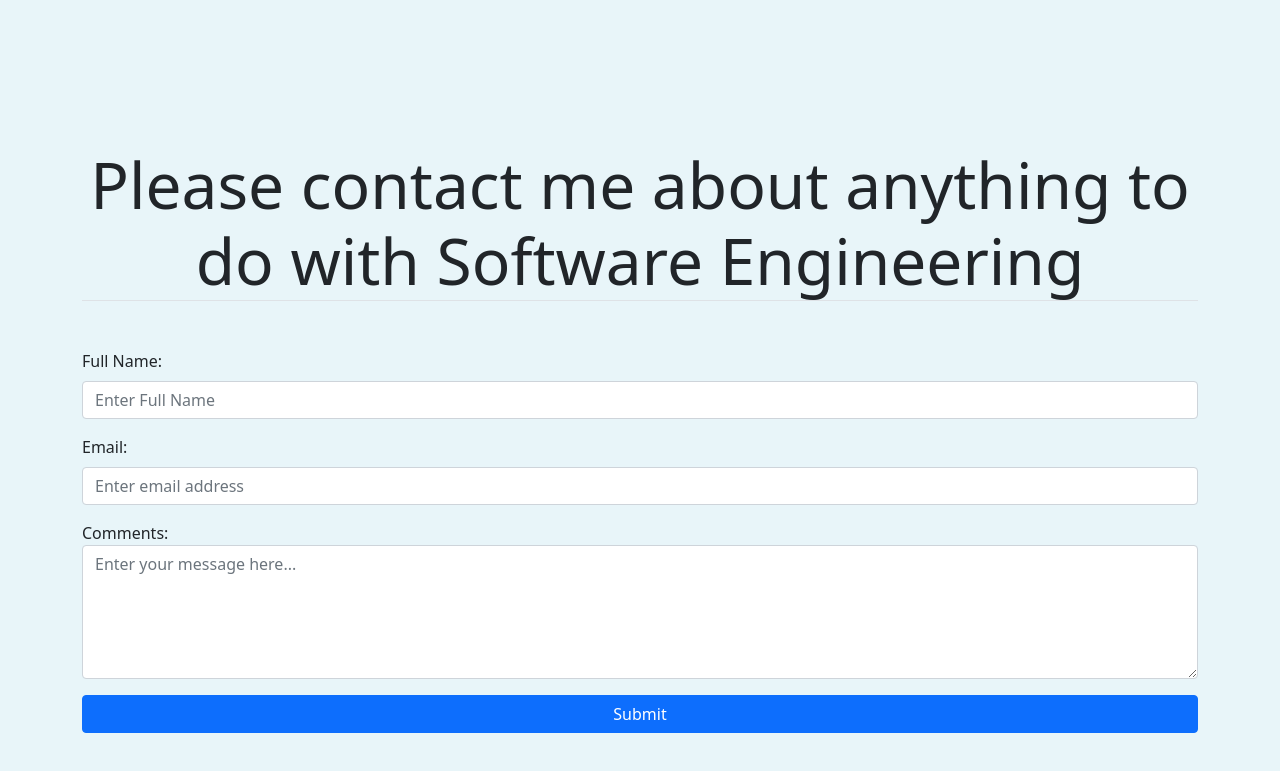
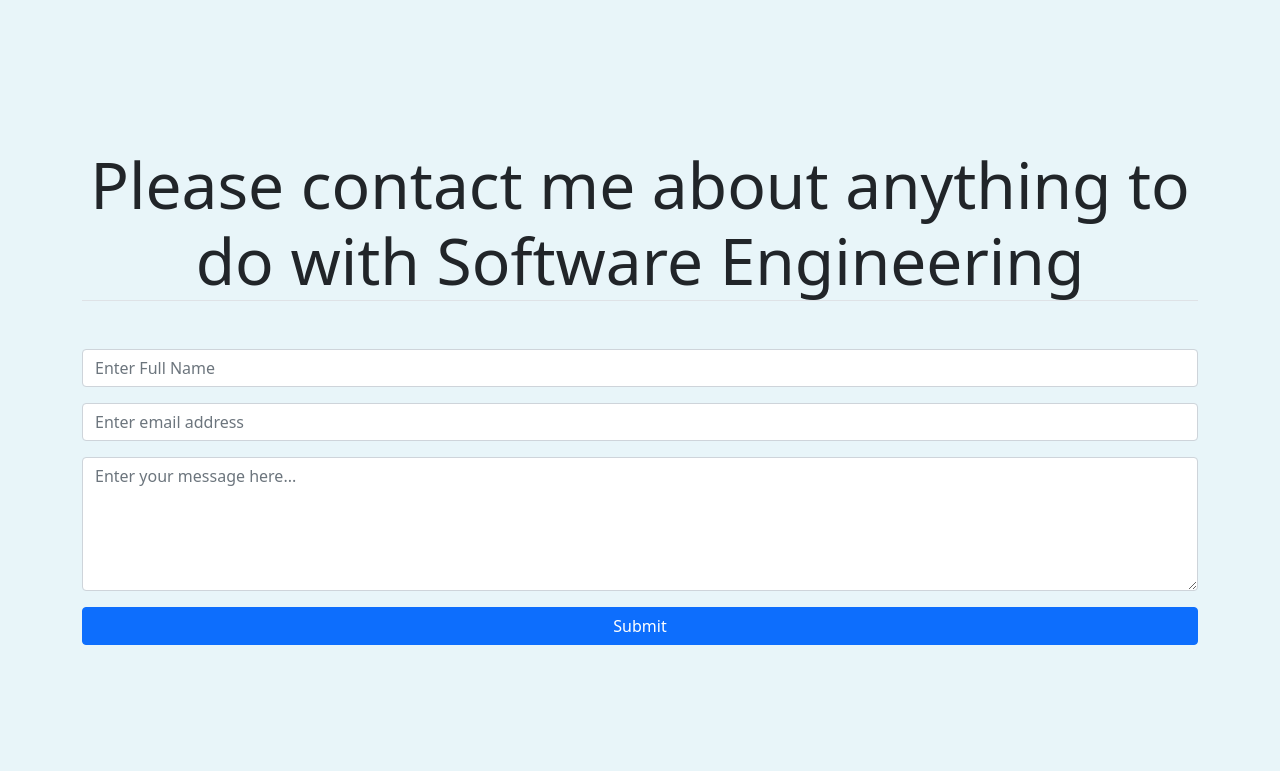
Before and after one commit to Shewolf227/Portfolio-Bootstrap, a website: page index.html in a window 1280 px wide. Shown: the part 2041-2812 px from the top of the page. After the commit the page ends 2734 px from the top, so only its background shows below. Drawn offline with nearby package versions, Linux system fonts and the light colour scheme.

Commit message:
Update index.html
Solve more linting issues

```diff
--- a/index.html
+++ b/index.html
@@ -75,7 +75,7 @@
         <button type="button" class="btn btn-primary mb-2" data-bs-toggle="modal" data-bs-target="#exampleModal">See
           Project</button>
       </div>
-      <div class="card col me-1 mb-1"">
+      <div class="card col me-1 mb-1">
         <img src="./images/desk3.png" class="card-img-top rounded" alt="website portfolio image">
         <div class="card-body">
           <h5 class="card-title">Website Portfolio</h5>
@@ -147,17 +147,13 @@
     <h2 class="mb-5 text-center display-3  border-bottom">Please contact me about anything to do with Software Engineering</h2>
     <form>
       <div class="mb-3 mt-3">
-        <label for="name" class="form-label">Full Name:</label>
-        <input type="text" class="form-control" id="name" placeholder="Enter Full Name" name="name">
+        <input type="text" class="form-control" id="name" placeholder="Enter Full Name" name="name"  aria-label="full name" required>
       </div>
       <div class="mb-3">
-        <label for="emai" class="form-label">Email:</label>
-        <input type="email" class="form-control" id="email" placeholder="Enter email address" name="email">
+        <input type="email" class="form-control" id="email" placeholder="Enter email address" name="email" aria-label="email" required>
       </div>
       <div class="mb-3">
-        <label for="comment">Comments:</label>
-        <textarea class="form-control" rows="5" id="comment" placeholder="Enter your message here..."
-          name="comment"></textarea>
+        <textarea class="form-control" rows="5" id="comment" placeholder="Enter your message here..." name="comment"  aria-label="comment" required></textarea>
       </div>
       <button type="submit" class="btn btn-primary w-100">Submit</button>
     </form>
```
